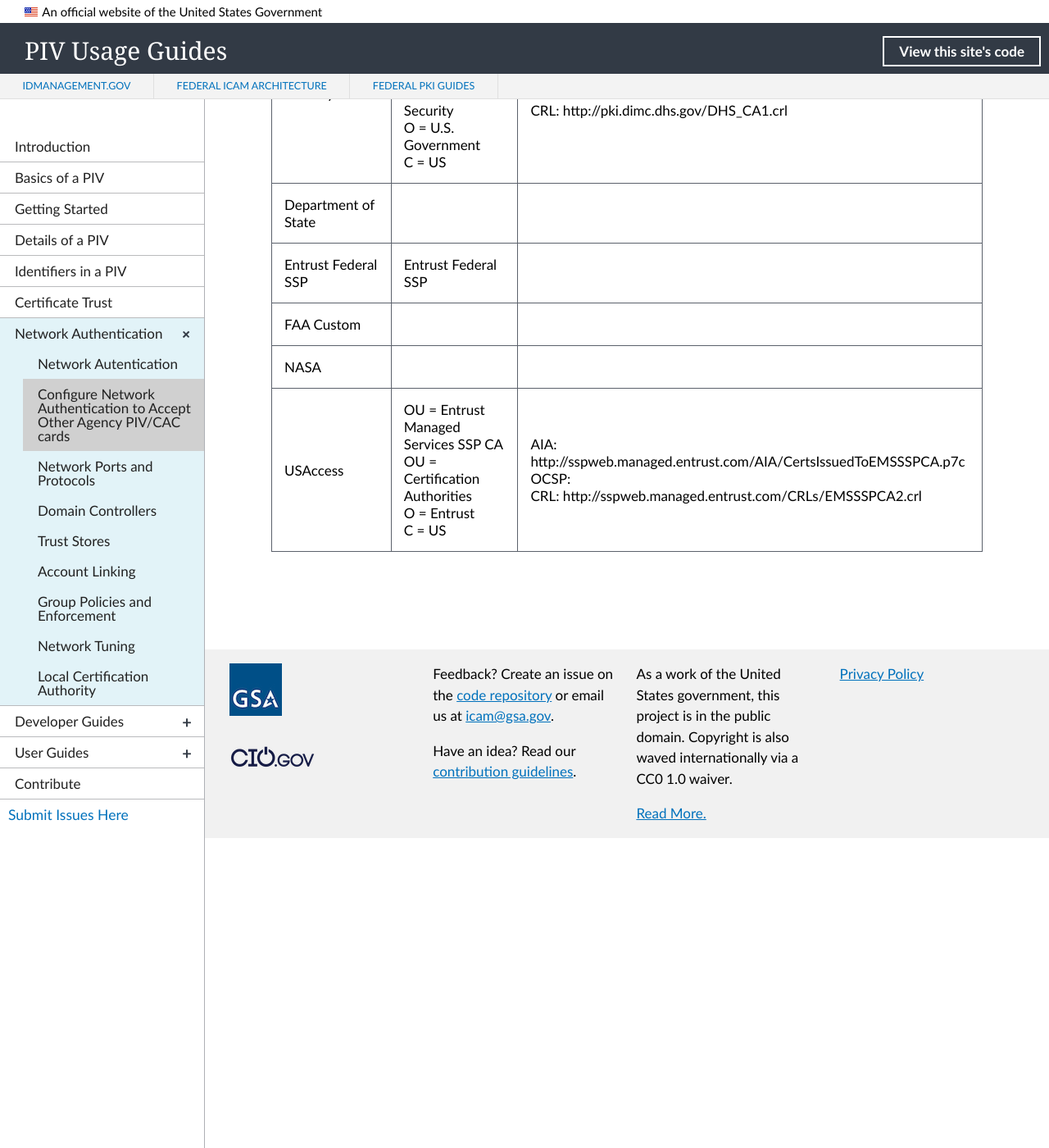
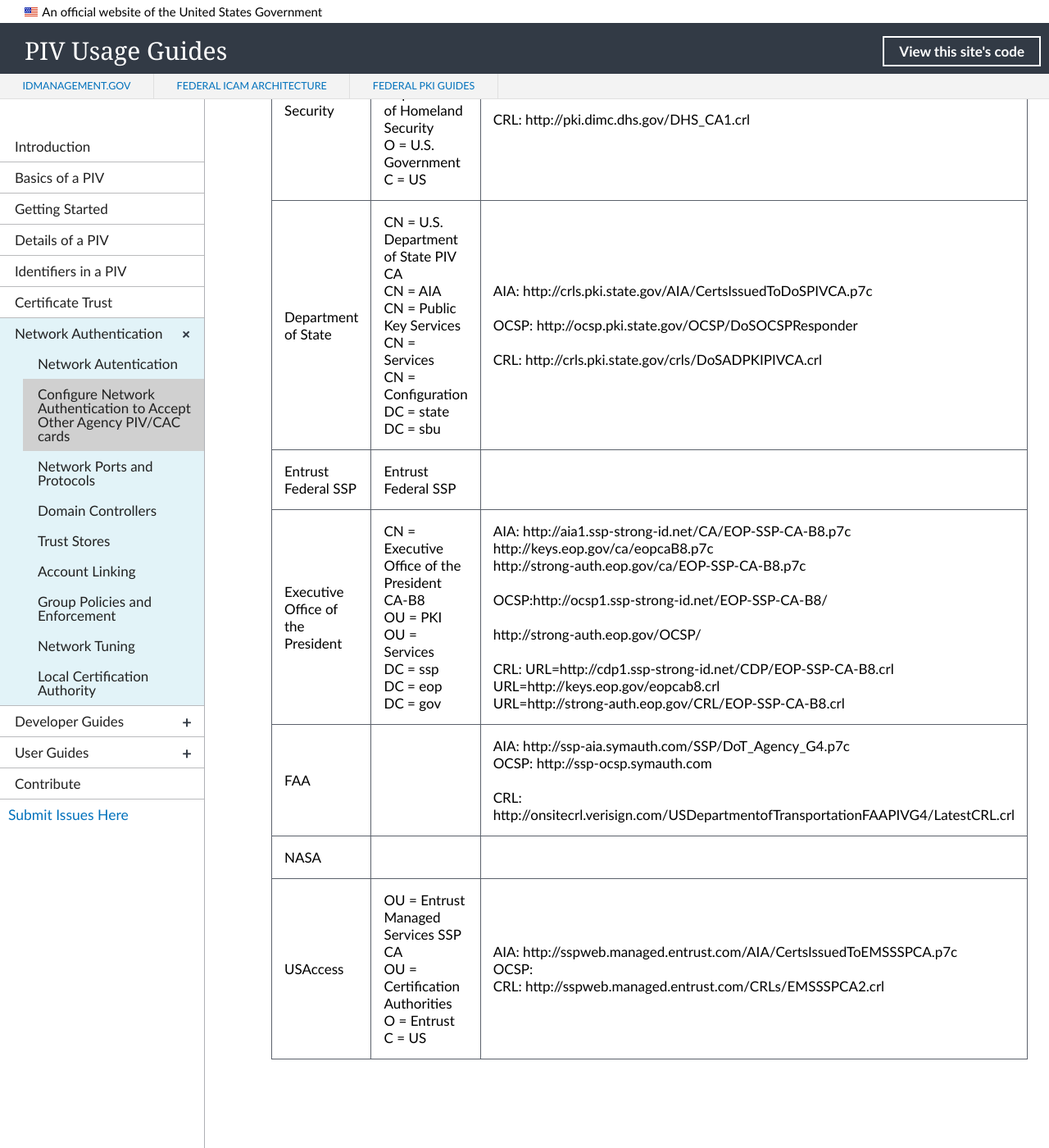
Before and after one commit to GSA/piv-guides, a Jekyll site: the page built from _networkconfig/11-all-agency-piv.md, in a window 1280 px wide and 1400 px high, scrolled down 1520 px. Shown: the whole window at 82% size. Built offline with Jekyll 4.4.1, drawn with Linux system fonts in a browser that asks for light colours; nearby versions of some CDN libraries; before the commit the page ends 2542 px from its top, so only the background shows below that.

Commit message:
Update 11-all-agency-piv.md

```diff
--- a/_networkconfig/11-all-agency-piv.md
+++ b/_networkconfig/11-all-agency-piv.md
@@ -38,8 +38,9 @@
 |------|-------------|-------|
 |Department of Defense|||
 |Department of Homeland Security|OU = DHS CA4<br>OU = Certification Authorities<br>OU = Department of Homeland Security<br>O = U.S. Government<br>C = US|AIA: http://pki.dimc.dhs.gov/dhsca_ee_aia.p7c<br/><br/>OCSP: http://ocsp.dimc.dhs.gov<br/><br/>CRL: http://pki.dimc.dhs.gov/DHS_CA1.crl |
-|Department of State|||
+|Department of State|CN = U.S. Department of State PIV CA<br/>CN = AIA<br/>CN = Public Key Services<br/>CN = Services<br/>CN = Configuration<br/>DC = state<br/>DC = sbu<br/>|AIA: http://crls.pki.state.gov/AIA/CertsIssuedToDoSPIVCA.p7c<br/><br/>OCSP: http://ocsp.pki.state.gov/OCSP/DoSOCSPResponder<br/><br/>CRL: http://crls.pki.state.gov/crls/DoSADPKIPIVCA.crl|
 |Entrust Federal SSP|Entrust Federal SSP||
-|FAA Custom|||
+|Executive Office of the President|CN = Executive Office of the President CA-B8<br/>OU = PKI<br/>OU = Services<br/>DC = ssp<br/>DC = eop<br/>DC = gov<br/>|AIA: http://aia1.ssp-strong-id.net/CA/EOP-SSP-CA-B8.p7c<br/>http://keys.eop.gov/ca/eopcaB8.p7c<br/>http://strong-auth.eop.gov/ca/EOP-SSP-CA-B8.p7c<br/><br/>OCSP:http://ocsp1.ssp-strong-id.net/EOP-SSP-CA-B8/<br/><br/>http://strong-auth.eop.gov/OCSP/<br/><br/>CRL: URL=http://cdp1.ssp-strong-id.net/CDP/EOP-SSP-CA-B8.crl<br/>URL=http://keys.eop.gov/eopcab8.crl<br/>URL=http://strong-auth.eop.gov/CRL/EOP-SSP-CA-B8.crl<br/>|
+|FAA||AIA:  http://ssp-aia.symauth.com/SSP/DoT_Agency_G4.p7c<br/>OCSP:  http://ssp-ocsp.symauth.com<br/><br/>CRL:  http://onsitecrl.verisign.com/USDepartmentofTransportationFAAPIVG4/LatestCRL.crl|
 |NASA|||
 |USAccess|OU = Entrust Managed Services SSP CA <br>OU = Certification Authorities<br> O = Entrust<br> C = US | AIA: http://sspweb.managed.entrust.com/AIA/CertsIssuedToEMSSSPCA.p7c<br> OCSP:<br>  CRL: http://sspweb.managed.entrust.com/CRLs/EMSSSPCA2.crl |
```
